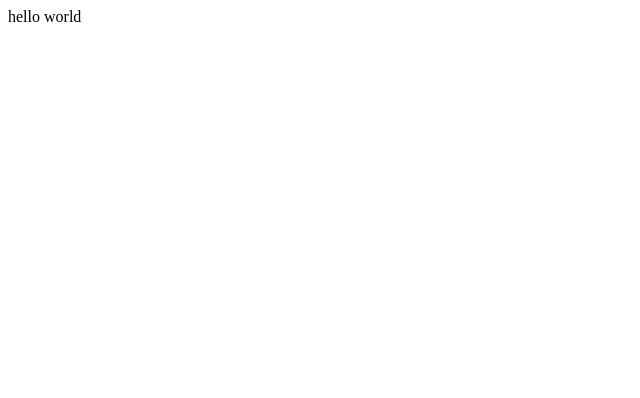
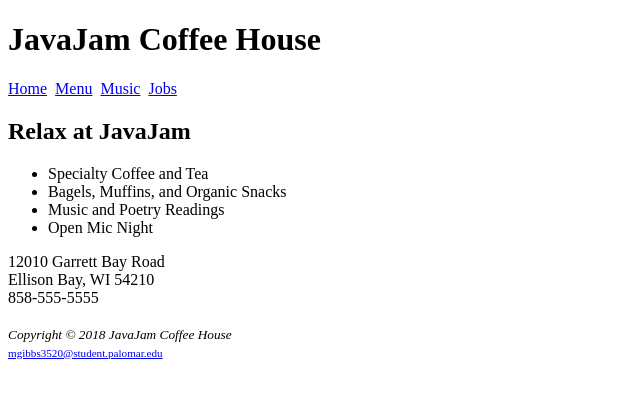
Before and after one commit to littlegibby3/Javajam, a plain HTML site: page index.html in a window 1280 px wide. Shown: the whole page, without its empty margins (0-640 px from the left). Drawn offline with Linux system fonts and the light colour scheme.

Commit message:
Update index.html

```diff
--- a/index.html
+++ b/index.html
@@ -1,12 +1,39 @@
-<!Doctype html>
+<!DOCTYPE html>
 <html lang="en">
 <head>
 <title>
-My First HTML5 web page is mine
+JavaJam Coffee House
 </title>
 <meta charset="utf-8">
 </head>
-<body>
-hello world
-</body>
+<body<
+<header>
+	<h1>JavaJam Coffee House</h1>
+</header>
+<nav>
+	<a href="index.html">Home</a>&nbsp <a href="menu.html">Menu</a>&nbsp <a href="music.html">Music</a>&nbsp <a href="jobs.html">Jobs</a>
+<main>
+	<h2>
+	Relax at JavaJam
+	</h2>
+		<ul>
+		<li>Specialty Coffee and Tea</li>
+		<li>Bagels, Muffins, and Organic Snacks</li>
+		<li>Music and Poetry Readings</li>
+		<li>Open Mic Night</li>
+		</ul>
+     <div>
+	12010 Garrett Bay Road<br>
+	Ellison Bay, WI 54210<br>
+	858-555-5555<br><br>
+     </div>
+</main>
+		<footer>
+ 		<small><i>Copyright &copy; 2018 JavaJam Coffee House</i><small><br>
+		<a href="mailto:mgibbs3520@student.palomar.edu">mgibbs3520@student.palomar.edu</a>
+
+		</footer>
+		</nav>
+	</body>
+
 </html>
```
